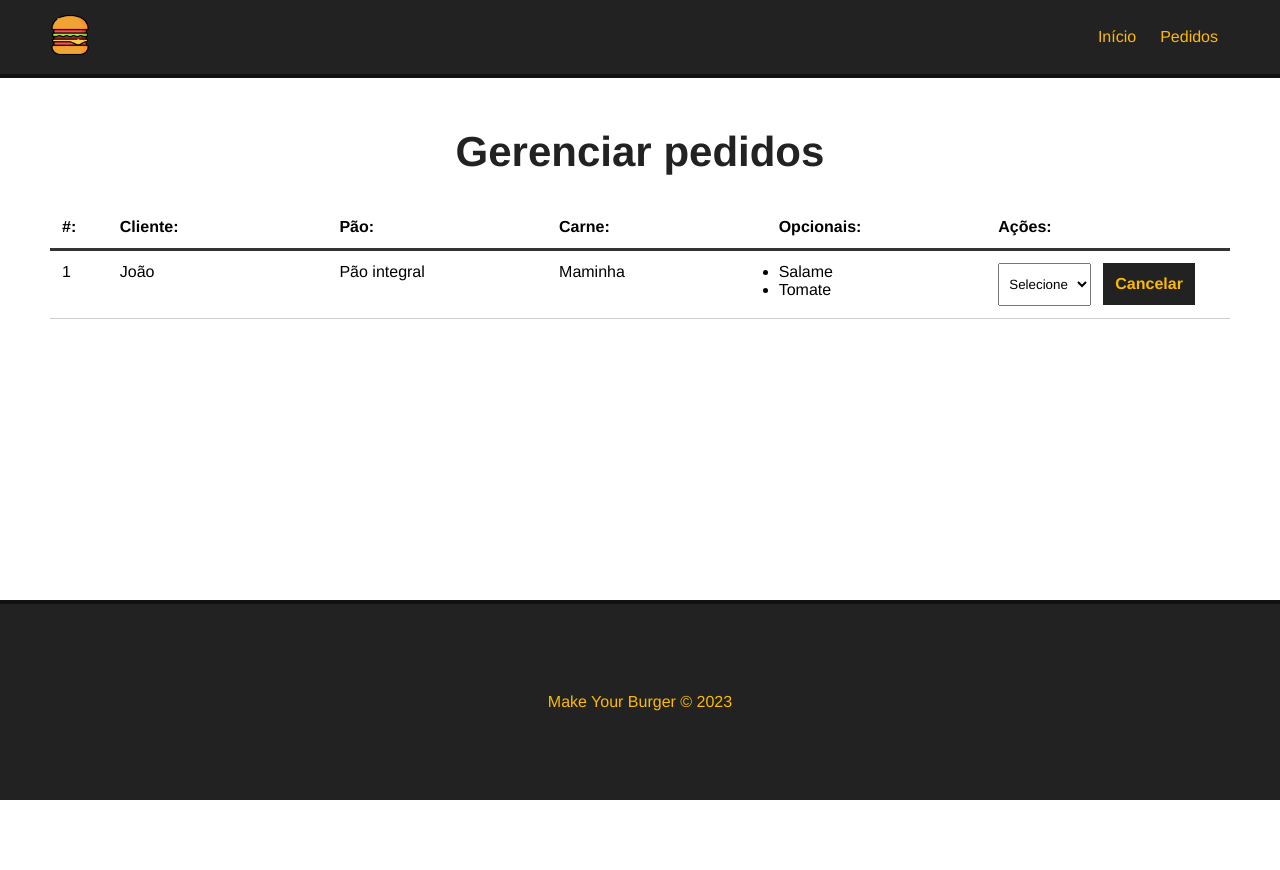
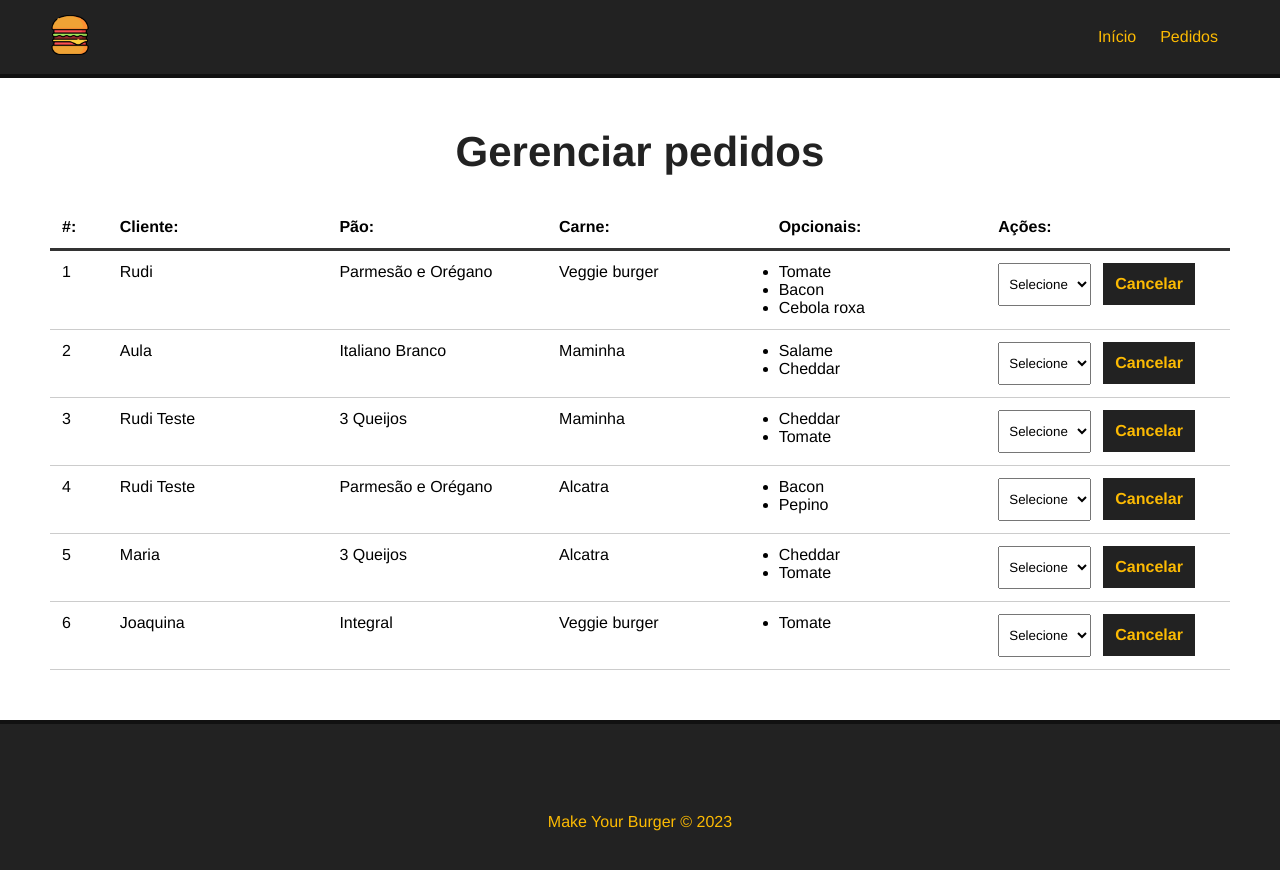
Before and after one commit to rudiantoni/learn-vuejs, a Vue app in the folder course_01/07_make_your_burger/: page /pedidos in a window 1280 px wide. Shown: the top 870 px of the page. Before the commit the page ends 800 px from the top, so only its background shows below. Built offline with nearby package versions, Linux system fonts and the light colour scheme; data requests are answered from the project's data file.

Commit message:
updated burger project and docs

```diff
--- a/course_01/07_make_your_burger/src/components/Dashboard.vue
+++ b/course_01/07_make_your_burger/src/components/Dashboard.vue
@@ -13,15 +13,17 @@
     </div>
 
     <div id="burger-table-rows">
-      <div class="burger-table-row">
-        <div class="order-number">1</div>
-        <div>João</div>
-        <div>Pão integral</div>
-        <div>Maminha</div>
+      <div class="burger-table-row"
+        v-show="burgers && burgers.length > 0"
+        v-for="burgerItem in burgers" :key="burgerItem.id"
+        >
+        <div class="order-number">{{ burgerItem.id }}</div>
+        <div>{{ burgerItem.nome }}</div>
+        <div>{{ burgerItem.pao }}</div>
+        <div>{{ burgerItem.carne }}</div>
         <div>
-          <ul>
-            <li>Salame</li>
-            <li>Tomate</li>
+          <ul v-show="burgerItem.opcionais && burgerItem.opcionais.length > 0">
+            <li v-for="(opcionalItem, i) in burgerItem.opcionais" :key="i">{{ opcionalItem }}</li>
           </ul>
         </div>
 
@@ -41,7 +43,31 @@
 
 <script>
 export default {
-  name: 'Dashboard'
+  name: 'Dashboard',
+
+  data() {
+    return {
+      burgers: [],
+      burgerId: null,
+      status: []
+    }
+  },
+  methods: {
+    async getPedidos() {
+      const req = await fetch('http://localhost:3000/burgers')
+      const data = await req.json()
+      this.burgers = data;
+
+      /**
+       * TODO: resgatar os status
+       */
+    }
+  },
+  mounted() {
+    this.getPedidos();
+
+  }
+
 }
 </script>
 
```
Also changed, not shown: 1 other file (tests, documents, lock files or other folders).
